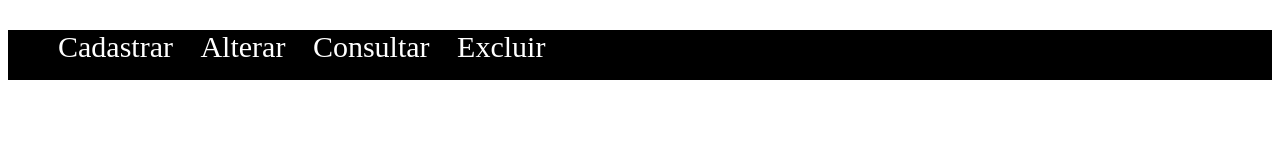
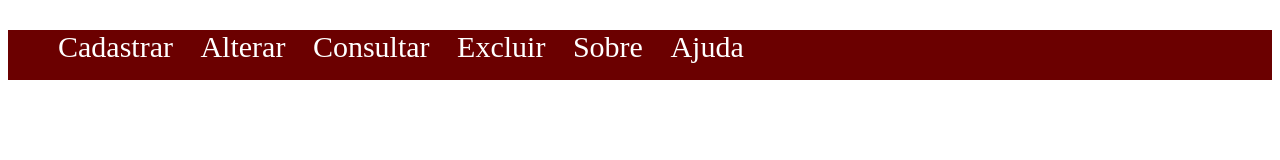
Before and after one commit to GabrielaABelisario/Atividade-dia-04-03-2026, a plain HTML site: page index.html in a window 1280 px wide. Drawn offline with Linux system fonts and the light colour scheme.

Commit message:
Versão 3 - Mudanças no menu

```diff
--- a/index.html
+++ b/index.html
@@ -9,8 +9,8 @@
     {
       width: 100%;
       height: 50px;
-      background-color: black;
-      color: white;
+      background-color: rgb(107, 0, 0);
+      color: rgb(255, 255, 255);
       font-size: 30px;
 
     }
@@ -29,6 +29,8 @@
       <li>Alterar</li>
       <li>Consultar</li>
       <li>Excluir</li>
+      <li>Sobre</li>
+      <li>Ajuda</li>
     </ul>
   </div>
 </body>
```
